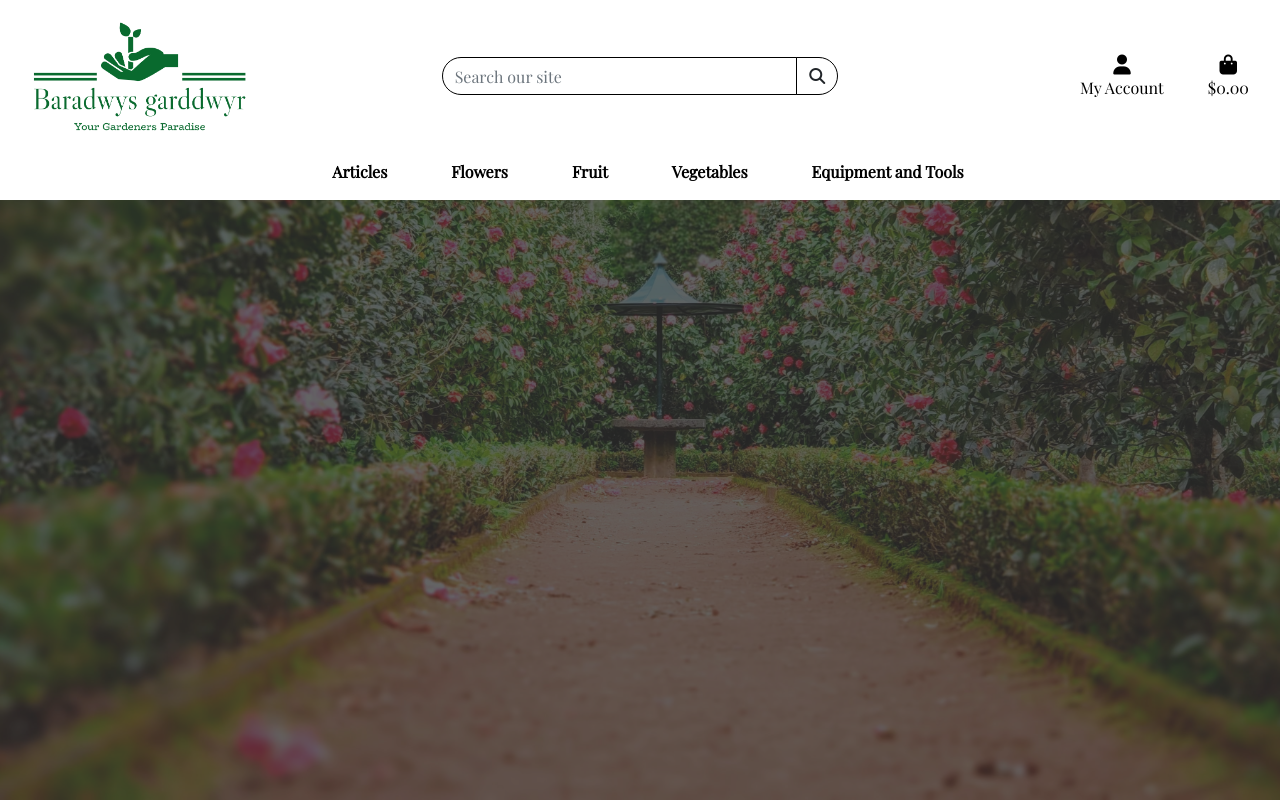
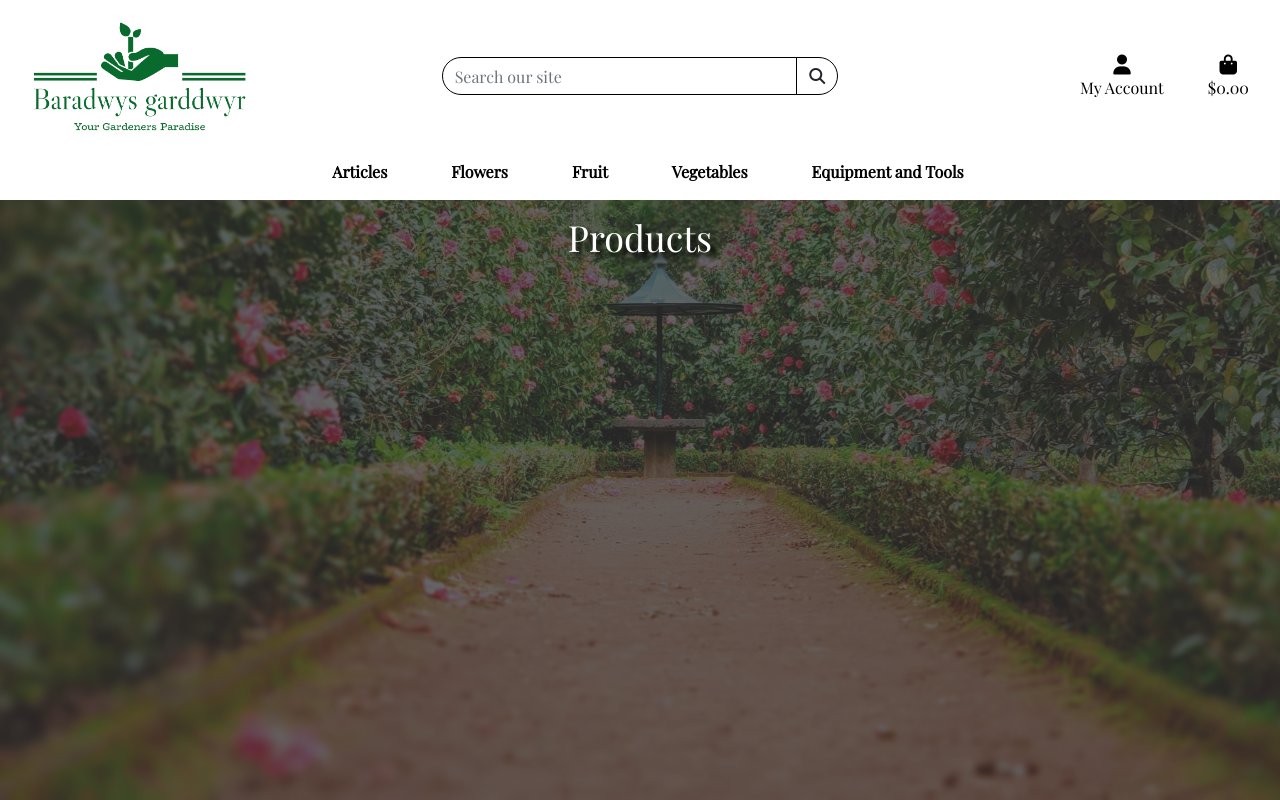
Before and after one commit to jenkidev/MSP4_Baradwys_Garddwyr, a Django app: page /products/ in a window 1280 px wide. Run offline with Django 3.2, Linux system fonts and the light colour scheme; some libraries are stand-ins or nearby versions.

Commit message:
Rearranged divs to display Products header

```diff
--- a/products/templates/products/products.html
+++ b/products/templates/products/products.html
@@ -10,17 +10,15 @@
 {% endblock %}
 
 {% block content %}
-<div class="overlay">
+<div class="overlay"></div>
 <div class="container-fluid">
     <div class="row">
         <div class="col text-center mt-3">
             <h2 class="header-font">Products</h2>
-                <hr class="w-50 mb-1">
         </div>
     </div>
     <div class="row">
 
     </div>
 </div>
-</div>
 {% endblock %}
```
Lines whose indentation alone changed are shown as unchanged.
